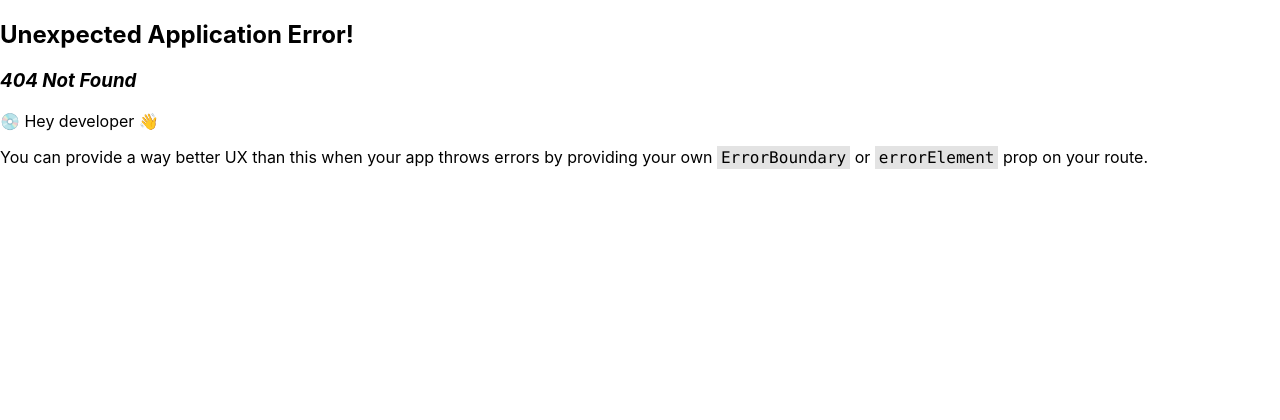
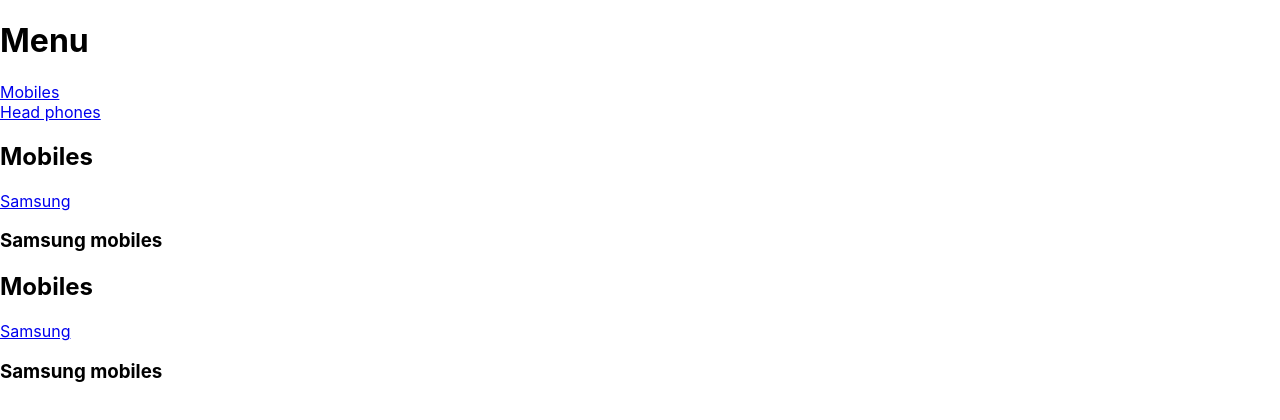
Before and after one commit to piyushdhamecha/weltec-react, a React (Create React App) app: page /mobiles in a window 1280 px wide. Before the commit this address had no page. Shown: the top 420 px of the page. Built offline with nearby package versions, Linux system fonts and the light colour scheme.

Commit message:
Router2 15-12-2022

```diff
--- /dev/null
+++ b/src/router-2-15-12-2022/App.js
@@ -0,0 +1,23 @@
+import { Route, Routes } from "react-router-dom";
+import { Link } from "react-router-dom";
+
+import HeadPhones from "./HeadPhones";
+import Mobiles from "./Mobiles";
+
+const App = () => {
+  return (
+    <div>
+      <h1>Menu</h1>
+      <Link to="/mobiles">Mobiles</Link>
+      <br />
+      <Link to="/head-phones">Head phones</Link>
+      <Mobiles />
+      <Routes>
+        <Route path="/mobiles/*" element={<Mobiles />} />
+        <Route path="/head-phones/*" element={<HeadPhones />} />
+      </Routes>
+    </div>
+  );
+};
+
+export default App;
--- /dev/null
+++ b/src/router-2-15-12-2022/HeadPhones.js
@@ -0,0 +1,5 @@
+const HeadPhones = () => {
+  return <h2>Head phones</h2>;
+};
+
+export default HeadPhones;
--- /dev/null
+++ b/src/router-2-15-12-2022/Mobiles.js
@@ -0,0 +1,17 @@
+import { Link, Route, Routes } from "react-router-dom";
+import SamungMobiles from "./SamsungMobiles";
+
+const Mobiles = () => {
+  return (
+    <div>
+      <h2> Mobiles</h2>
+      <Link to="/mobiles/samsung">Samsung</Link>
+      <SamungMobiles />
+      <Routes>
+        <Route path="/samsung" element={<SamungMobiles />} />
+      </Routes>
+    </div>
+  );
+};
+
+export default Mobiles;
--- /dev/null
+++ b/src/router-2-15-12-2022/SamsungMobiles.js
@@ -0,0 +1,5 @@
+const SamungMobiles = () => {
+  return <h3>Samsung mobiles</h3>;
+};
+
+export default SamungMobiles;
--- /dev/null
+++ b/src/router-2-15-12-2022/index.js
@@ -0,0 +1,3 @@
+import App from "./App";
+
+export default App;
```
Also changed, not shown: src/index.js (+5 -3 lines), src/router-2-15-12-2022/Menu.js (added, +12 -0 lines).
